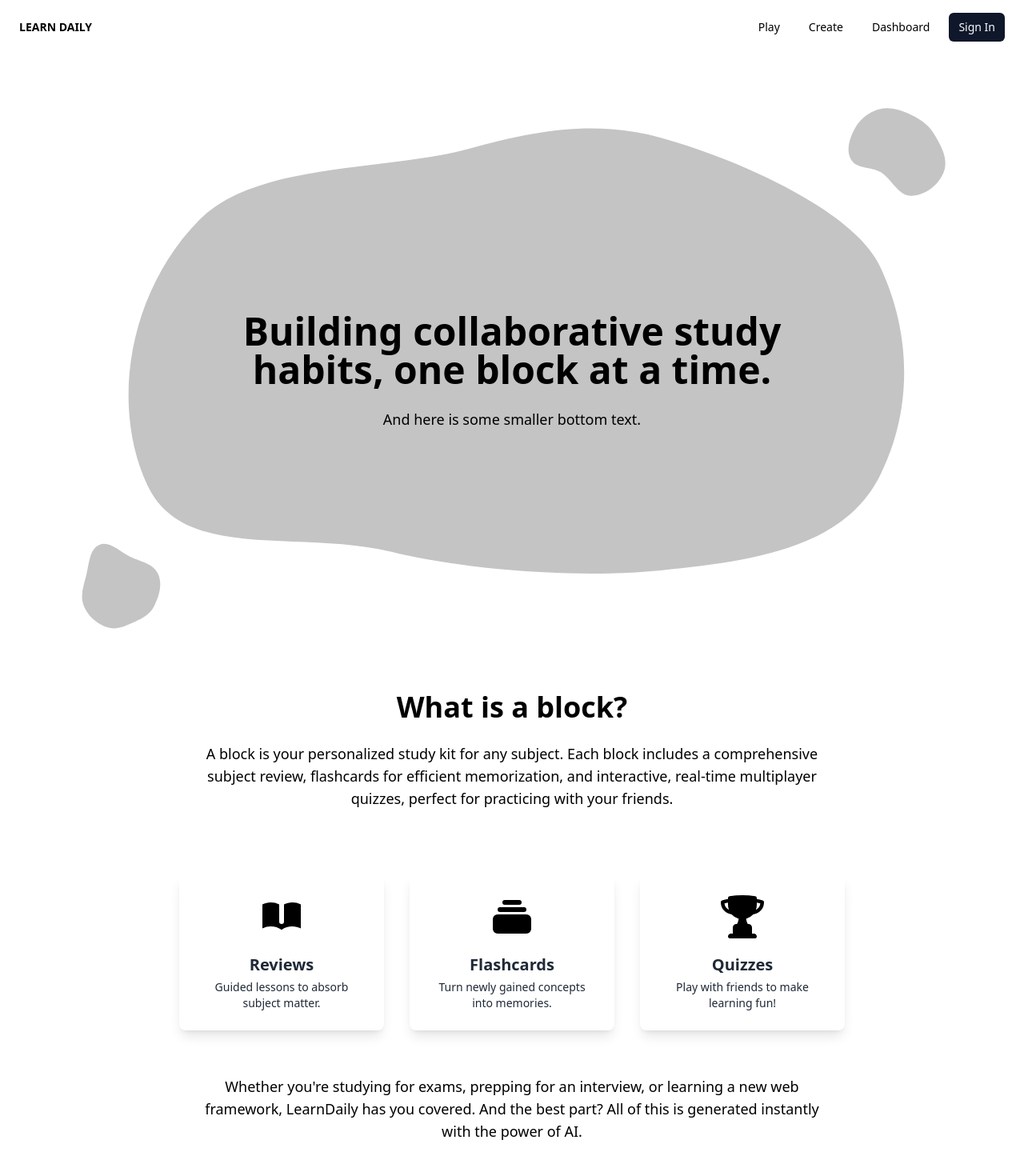
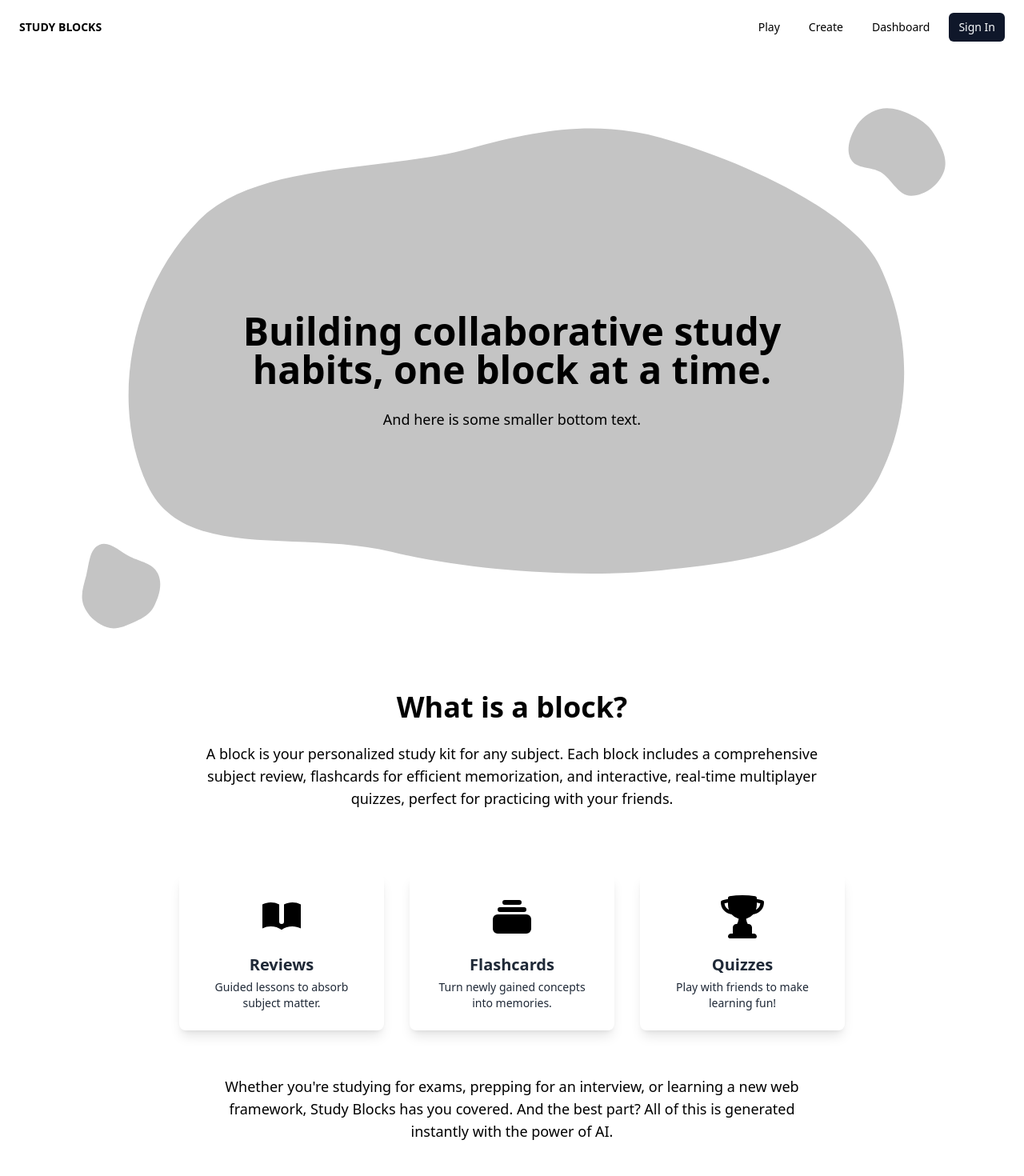
Before and after one commit to nathan-foo/study-blocks, a Next.js app in the folder client-next/: page / in a window 1280 px wide. Shown: the top 1470 px of the page at 80% size. Built offline with nearby package versions, Linux system fonts and the light colour scheme; no server answers.

Commit message:
Change naming

```diff
--- a/client-next/app/(pages)/(routes)/page.jsx
+++ b/client-next/app/(pages)/(routes)/page.jsx
@@ -50,7 +50,7 @@ export default function Home() {
         </div>
         <div className="flex items-center justify-center">
           <p className="text-center pt-6 w-full md:text-lg md:px-16 lg:px-32">
-            Whether you're studying for exams, prepping for an interview, or learning a new web framework, LearnDaily has you covered. And the best part? All of this is generated instantly with the power of AI.
+            Whether you're studying for exams, prepping for an interview, or learning a new web framework, Study Blocks has you covered. And the best part? All of this is generated instantly with the power of AI.
           </p>
         </div>
         <div className="flex flex-col items-center justify-center text-center py-16">
--- a/client-next/app/(pages)/_components/Navbar.jsx
+++ b/client-next/app/(pages)/_components/Navbar.jsx
@@ -28,7 +28,7 @@ const Navbar = () => {
             <div className='w-full flex items-center'>
                 <Link href='/'>
                     <p className='text-sm uppercase'>
-                        <b>Learn Daily</b>
+                        <b>Study Blocks</b>
                     </p>
                 </Link>
             </div>
```
